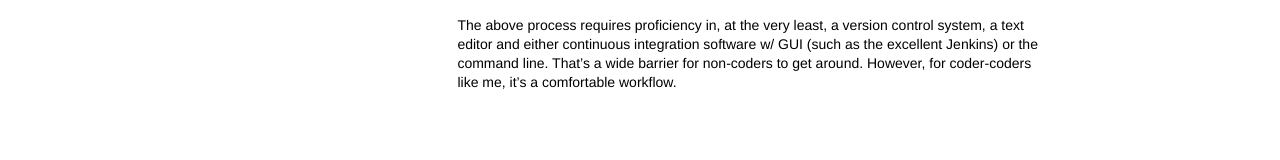
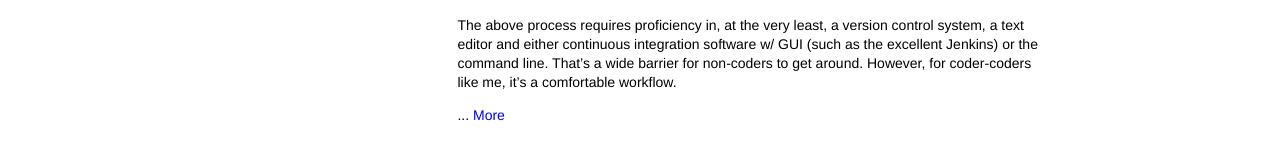
Before and after one commit to rhizomedotorg/rhizomedotorg.github.io, a Jekyll site: the page built from index.html, in a window 1280 px wide. Shown: the part 622-782 px from the top of the page. Built offline with Jekyll 4.4.1, drawn with Linux system fonts in a browser that asks for light colours; the list of posts is cut into pages by our own code.

Commit message:
Update index.html

```diff
--- a/index.html
+++ b/index.html
@@ -15,6 +15,6 @@ title: Rhizome Labs
 
     <div class="byline">{{ post.date | date: "%m / %d / %Y" }}&nbsp;&nbsp;&nbsp;|&nbsp;&nbsp;&nbsp;by {{ post.author }}</div>
 
-    {{ post.excerpt }}
+    {{ post.excerpt }}... <a href="{{ post.url }}">More</a>
     </article>
 {% endfor %}
```
